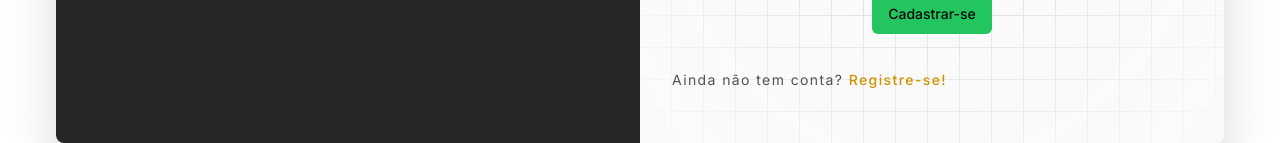
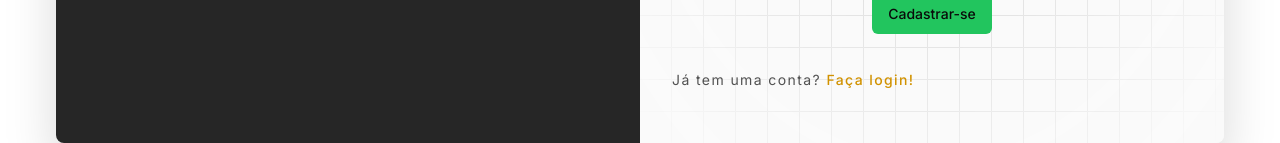
Before and after one commit to tiagodev96/compra-certa-front, a Next.js app: page /register in a window 1280 px wide. Shown: the part 657-800 px from the top of the page. Built offline with nearby package versions, Linux system fonts and the light colour scheme.

Commit message:
feat change text/path name

```diff
--- a/src/components/Auth/SignInCTA.tsx
+++ b/src/components/Auth/SignInCTA.tsx
@@ -1,16 +1,24 @@
 import Link from "next/link";
 import React from "react";
+import { usePathname } from "next/navigation";
 
 export const SignInCTA = () => {
+  const pathname = usePathname();
+  const isRegisterRoute = pathname === "/register";
+
   return (
     <div className="">
       <p className="text-sm text-neutral-600 dark:text-neutral-400 tracking-widest">
-        Ainda não tem conta?{" "}
+        {isRegisterRoute ? (
+          <>Já tem uma conta? </>
+        ) : (
+          <>Ainda não tem conta? </>
+        )}
         <Link
           className="text-primaryHover hover:text-primary dark:text-primary hover:dark:text-primaryHover transition-all font-medium"
-          href="/register"
+          href={isRegisterRoute ? "/login" : "/register"}
         >
-          Registre-se!
+          {isRegisterRoute ? "Faça login!" : "Registre-se!"}
         </Link>
       </p>
     </div>
```
